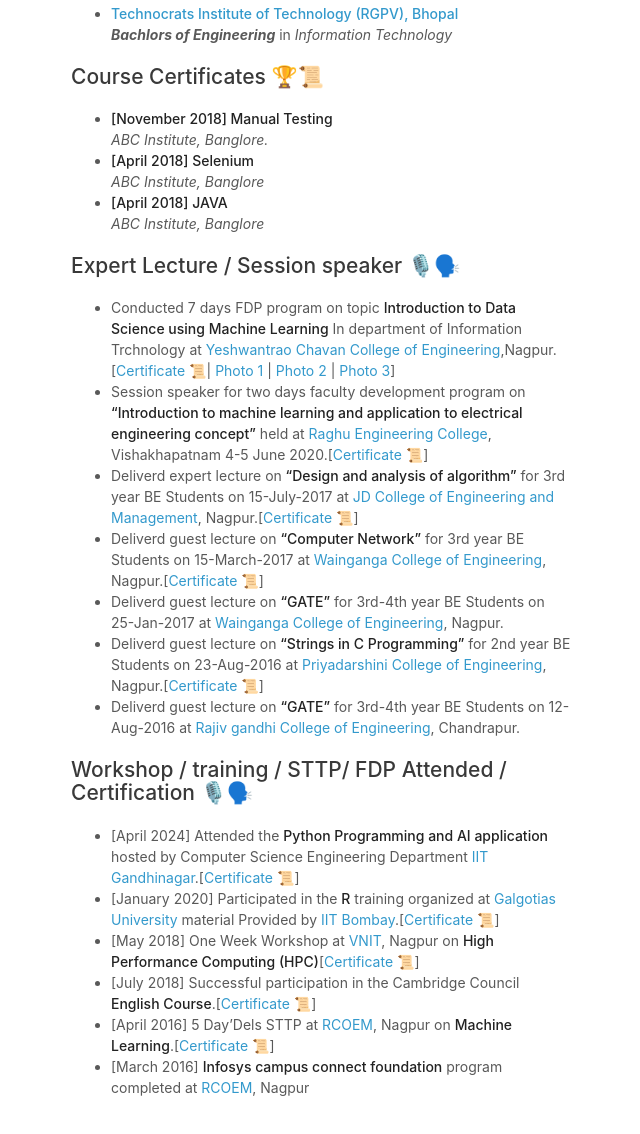
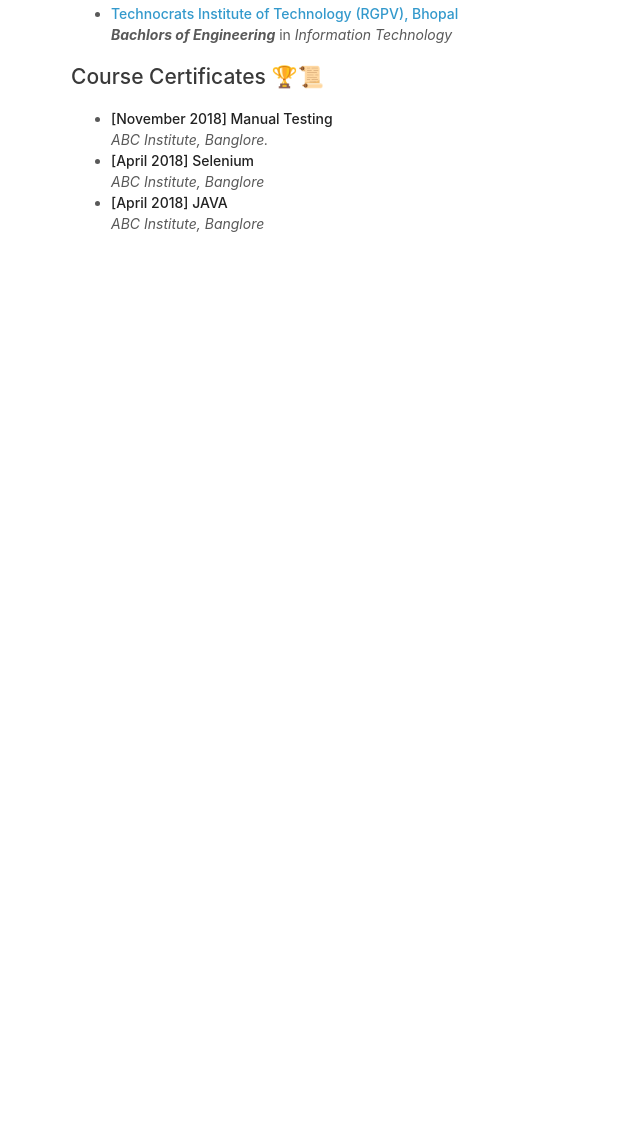
Before and after one commit to shthombre/shthombre.github.io, a plain HTML site: page index.html in a window 1280 px wide. Shown: the part 2026-3160 px from the top of the page, without its empty margins (499-1139 px from the left). After the commit the page ends 2330 px from the top, so only its background shows below. Drawn offline with Linux system fonts and the light colour scheme.

Commit message:
Update index.html

```diff
--- a/index.html
+++ b/index.html
@@ -146,28 +146,6 @@
 </ul>
 
 
-  <h2 id="research-interests-">Expert Lecture / Session speaker 🎙️🗣️</h2>
-  <ul>
-    <li>Conducted 7 days FDP program on topic <strong>Introduction to Data Science using Machine Learning</strong> In department of Information Trchnology at <a href="https://ycce.edu/" previewlistener="true"> Yeshwantrao Chavan College of Engineering</a>,Nagpur.[<a href="https://drive.google.com/file/d/1zYNeVyVn3CuocGY6ipu5vMj45_x2rCsB/view?usp=sharing" previewlistener="true">Certificate 📜</a>| <a href="https://drive.google.com/file/d/1UlLrp7tz-G8e-qtwM6-X2QlzdoAnoL1m/view?usp=sharing" previewlistener="true">Photo 1 </a>| <a href="https://drive.google.com/file/d/1Gn-Y3jP6fbsBxIbqS-ZUEf-dG4SBrPjo/view?usp=sharing" previewlistener="true">Photo 2 </a>|<a href="https://drive.google.com/file/d/11QP0Ii5Lb1ZDGr-hw0Vzk7eN-ek0Z--8/view?usp=sharing" previewlistener="true"> Photo 3</a>]</li>
-    <li>Session speaker for two days faculty development program on <strong>“Introduction to machine learning and application to electrical engineering concept”</strong> held at <a href="https://www.raghuenggcollege.com/" previewlistener="true">Raghu Engineering College</a>, Vishakhapatnam 4-5 June 2020.[<a href="https://drive.google.com/file/d/1-WOqqhqEww4qUEM3ujhkK3Rvr1HOYeTN/view?usp=sharing" previewlistener="true">Certificate 📜</a>]</li>
-    <li>Deliverd expert lecture on<strong> “Design and analysis of algorithm”</strong> for 3rd year BE Students on 15-July-2017 at<a href="https://jdcoem.ac.in/" previewlistener="true"> JD College of Engineering and Management</a>, Nagpur.[<a href="https://drive.google.com/file/d/1sOsiscbpGXcI8N-5O30ueIylKnExpD3b/view?usp=sharing" previewlistener="true">Certificate 📜</a>]</li>
-  <li>Deliverd guest lecture on <strong> “Computer Network”</strong> for 3rd year BE Students on 15-March-2017 at<a href="http://www.wcem.in/" previewlistener="true">  Wainganga College of Engineering</a>, Nagpur.[<a href="https://drive.google.com/file/d/1oM7NSXK7dKPpsfITr9TGzjTtPR13S9kF/view?usp=sharing" previewlistener="true">Certificate 📜</a>] </li>
-  <li>Deliverd guest lecture on <strong> “GATE”</strong> for 3rd-4th year BE Students on 25-Jan-2017 at<a href="http://www.wcem.in/" previewlistener="true"> Wainganga College of Engineering</a>, Nagpur.</li>
- <li> Deliverd guest lecture on<strong> “Strings in C Programming” </strong> for 2nd year BE Students on 23-Aug-2016 at<a href="http://pcenagpur.edu.in/" previewlistener="true"> Priyadarshini College of Engineering</a>, Nagpur.[<a href="https://drive.google.com/file/d/1yUBCx4XRyt0hk-ZDXxACGjvzWS_P7-pT/view?usp=sharing" previewlistener="true">Certificate 📜</a>]</li>
-<li>Deliverd guest lecture on <strong>“GATE”</strong> for 3rd-4th year BE Students on 12-Aug-2016 at <a href="https://rcert.ac.in/" previewlistener="true">Rajiv gandhi College of Engineering</a>, Chandrapur.</li>
-</ul>
-
-
-<h2 id="research-interests-">Workshop / training / STTP/ FDP Attended / Certification 🎙️🗣️</h2>
-<ul>
-  <li>[April 2024] Attended the <strong>Python Programming and AI application </strong>hosted by Computer Science Engineering Department <a href="https://iitgn.ac.in/" previewlistener="true">IIT Gandhinagar</a>.[<a href="" previewlistener="true">Certificate 📜</a>]</li>
-  <li>[January 2020] Participated in the <strong>R</strong> training organized at<a href="https://www.galgotiasuniversity.edu.in/" previewlistener="true"> Galgotias University</a> material Provided by <a href="https://www.iitb.ac.in/" previewlistener="true">IIT Bombay</a>.[<a href="https://drive.google.com/file/d/1uMoxYExsNkxK_JznpzGz7tDMm3ZPXyjM/view?usp=sharing" previewlistener="true">Certificate 📜</a>]</li>
-  <li>[May 2018] One Week Workshop at <a href="https://vnit.ac.in/" previewlistener="true"> VNIT</a>, Nagpur on <strong>High Performance Computing (HPC)</strong>[<a href="https://drive.google.com/file/d/1tfPGttUrcQchIqX2bBxw-L1NVZuziA4y/view?usp=sharing" previewlistener="true">Certificate 📜</a>]</li>
-<li>[July 2018] Successful participation in the Cambridge Council <Strong>English Course</strong>.[<a href="https://drive.google.com/file/d/1HtgaFxRf5bWImujnTuhdyE9-0OKSt4tx/view?usp=sharing" previewlistener="true">Certificate 📜</a>]</li>
-  <li>[April 2016] 5 Day’Dels STTP at <a href="https://www.rknec.edu/" previewlistener="true">RCOEM</a>, Nagpur on <strong>Machine Learning</strong>.[<a href="" previewlistener="true">Certificate 📜</a>] </li>
-<li>[March 2016] <strong>Infosys campus connect foundation</strong> program completed at <a href="https://www.rknec.edu/" previewlistener="true">RCOEM</a>, Nagpur</li>
-
-</ul>
 
 
 
```
